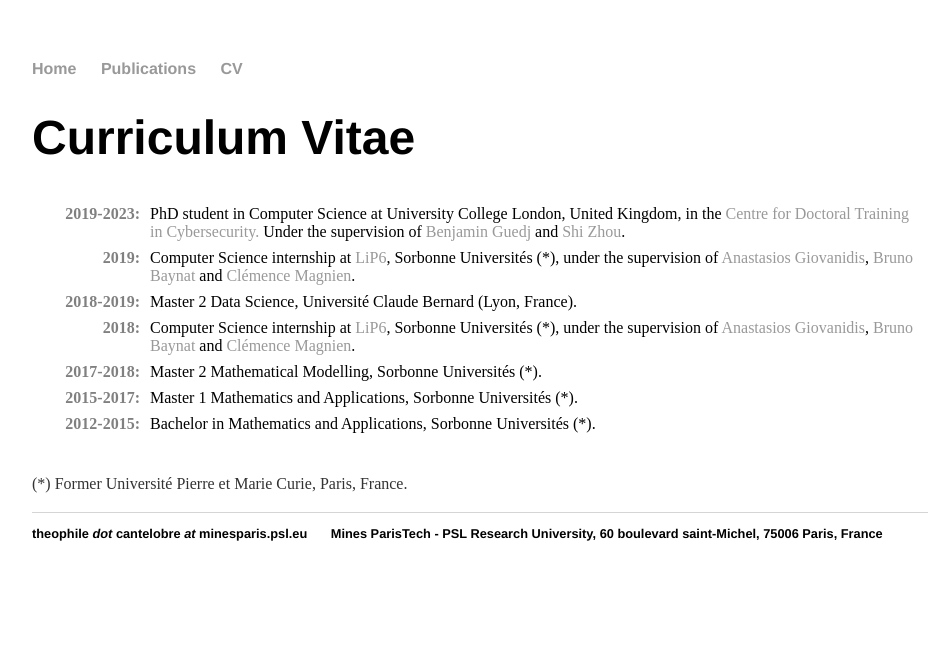
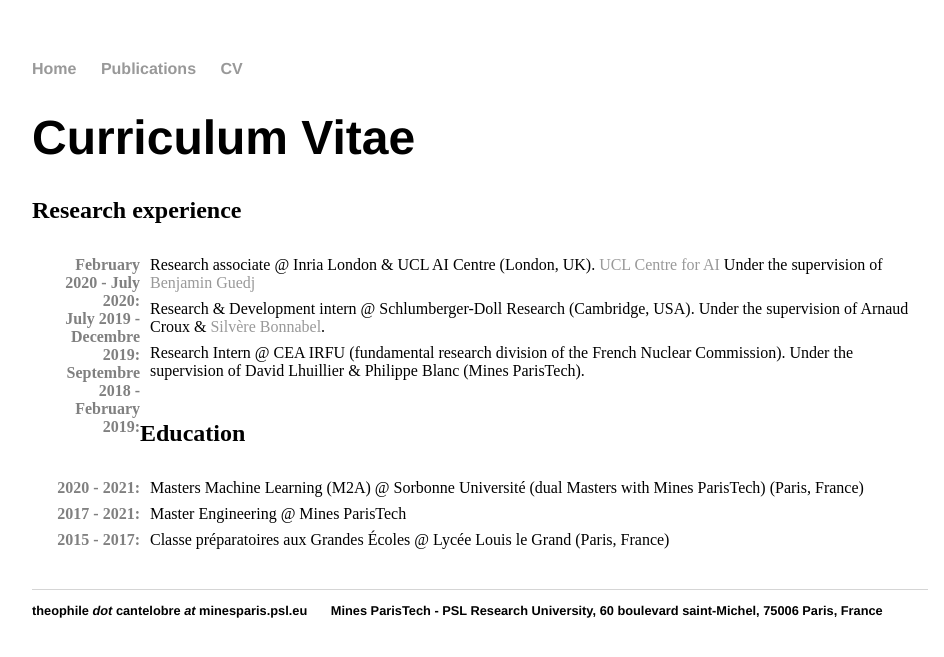
Before and after one commit to theophilec/theophilec.github.io-old, a Jekyll site: the page built from cv/index.html, in a window 1280 px wide. Shown: the top 657 px of the page, without its empty margins (160-1104 px from the left). Built offline with Jekyll 4.4.1, drawn with Linux system fonts in a browser that asks for light colours.

Commit message:
CV update

```diff
--- a/cv/index.html
+++ b/cv/index.html
@@ -4,40 +4,38 @@ title: Curriculum Vitae
 ---
 <div class="blurb">
 	<h1>Curriculum Vitae</h1>
+
+    <h2>Research experience</h2>
 	<p>
 		<dl>
-			<dt>2019-2023</dt>
-			<dd>PhD student in Computer Science at University College London, United Kingdom, in the
-				<a href="https://www.ucl.ac.uk/computer-science/study/postgraduate-research/centre-doctoral-training-cybersecurity">
-				Centre for Doctoral Training in Cybersecurity.</a>
+			<dt>February 2020 - July 2020</dt>
+			<dd>Research associate @ Inria London & UCL AI Centre (London, UK).
+				<a href="https://www.ucl.ac.uk/ai-centre/">
+                    UCL Centre for AI</a>
 				Under the supervision of <a href="https://bguedj.github.io/">Benjamin Guedj</a>
-				and <a href="https://wp.cs.ucl.ac.uk/shizhou/">Shi Zhou</a>.</dd>
+            </dd>
 
-			<dt>2019</dt>
-			<dd>Computer Science internship at <a href="https://www.lip6.fr/">LiP6</a>, Sorbonne Universités (*),
-				under the supervision of <a href="https://anastasiosgiovanidis.net/">Anastasios Giovanidis</a>,
-				<a href="https://www.lip6.fr/actualite/personnes-fiche.php?ident=P144">Bruno Baynat</a> and
-				<a href="https://www-complexnetworks.lip6.fr/~magnien/">Clémence Magnien</a>.</dd>
+			<dt>July 2019 - Decembre 2019</dt>
+			<dd>Research & Development intern @ Schlumberger-Doll Research (Cambridge, USA).
+            Under the supervision of Arnaud Croux & <a href="www.silvere-bonnabel.com">Silvère Bonnabel</a>.
+            </dd>
+			<dt>Septembre 2018 - February 2019</dt>
+			<dd>Research Intern @ CEA IRFU (fundamental research division of the French Nuclear Commission). Under the supervision of David Lhuillier & Philippe Blanc (Mines ParisTech).
+		  </dl>
+	</p>
+    <h2>Education</h2>
+	<p>
+		<dl>
+			<dt>2020 - 2021</dt>
+			<dd>Masters Machine Learning (M2A) @ Sorbonne Université (dual Masters with Mines ParisTech) (Paris, France)
+            </dd>
 
-			<dt>2018-2019</dt>
-			<dd>Master 2 Data Science, Université Claude Bernard (Lyon, France).</dd>
-
-			<dt>2018</dt>
-			<dd>Computer Science internship at <a href="https://www.lip6.fr/">LiP6</a>, Sorbonne Universités (*),
-				under the supervision of <a href="https://anastasiosgiovanidis.net/">Anastasios Giovanidis</a>,
-				<a href="https://www.lip6.fr/actualite/personnes-fiche.php?ident=P144">Bruno Baynat</a> and
-				<a href="https://www-complexnetworks.lip6.fr/~magnien/">Clémence Magnien</a>.</dd>
-
-			<dt>2017-2018</dt>
-			<dd>Master 2 Mathematical Modelling, Sorbonne Universités (*).</dd>
-
-			<dt>2015-2017</dt>
-			<dd>Master 1 Mathematics and Applications, Sorbonne Universités (*).</dd>
-
-			<dt>2012-2015</dt>
-			<dd>Bachelor in Mathematics and Applications, Sorbonne Universités (*).</dd>
+			<dt>2017 - 2021</dt>
+			<dd>Master Engineering @ Mines ParisTech
+            </dd>
+			<dt>2015 - 2017</dt>
+			<dd>Classe préparatoires aux Grandes Écoles @ Lycée Louis le Grand (Paris, France)
 		  </dl>
 	</p>
 
-	<p style="font-size:1em">(*) Former Université Pierre et Marie Curie, Paris, France.</p>
 </div><!-- /.blurb -->
```
